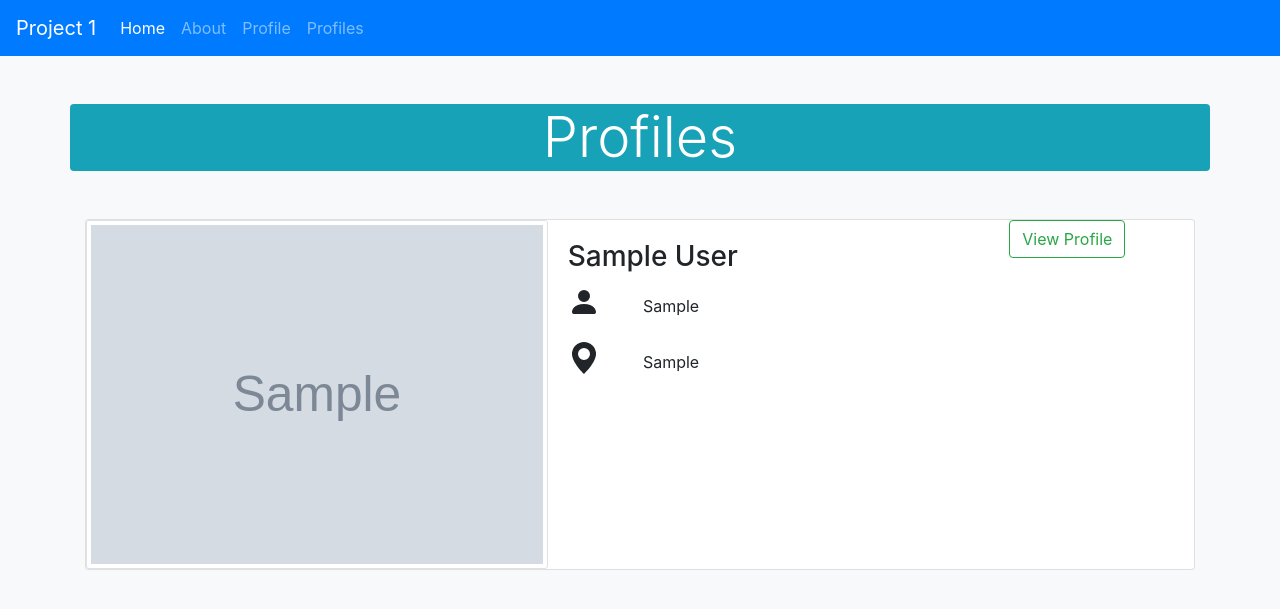
After one commit to gill876/info3180-project1, a Flask app: page /profiles in a window 1280 px wide. The commit adds this page. Shown: the top 609 px of the page. Run offline with Flask 2, Linux system fonts and the light colour scheme; tables that the repository leaves empty hold one stand-in row (values such as "Sample post"); grey boxes marked "Sample" are stand-in pictures; some libraries are stand-ins or nearby versions.

Commit message:
view profiles

```diff
--- a/app/templates/header.html
+++ b/app/templates/header.html
@@ -1,12 +1,12 @@
 <nav class="navbar navbar-expand-lg navbar-dark bg-primary">
-  <a class="navbar-brand" href="#">Navbar</a>
+  <a class="navbar-brand" href="{{ url_for('home') }}">Project 1</a>
   <button class="navbar-toggler" type="button" data-toggle="collapse" data-target="#navbarNav" aria-controls="navbarNav" aria-expanded="false" aria-label="Toggle navigation">
     <span class="navbar-toggler-icon"></span>
   </button>
   <div class="collapse navbar-collapse" id="navbarNav">
     <ul class="navbar-nav">
       <li class="nav-item active">
-        <a class="nav-link" href="#">Home <span class="sr-only">(current)</span></a>
+        <a class="nav-link" href="{{ url_for('home') }}">Home <span class="sr-only">(current)</span></a>
       </li>
       <li class="nav-item">
         <a class="nav-link" href="#">About</a>
@@ -15,7 +15,7 @@
         <a class="nav-link" href="{{ url_for('profile') }}">Profile</a>
       </li>
       <li class="nav-item">
-        <a class="nav-link" href="#">Profiles</a>
+        <a class="nav-link" href="{{ url_for('profiles') }}">Profiles</a>
       </li>
     </ul>
   </div>
--- a/app/templates/home.html
+++ b/app/templates/home.html
@@ -1,6 +1,7 @@
 {% extends "base.html" %}
 
 {% block main %}
+{% include 'flash_messages.html' %}
 <h1>Hello World!</h1>
 <p class="lead">hello world</p>
 {% endblock %}
--- /dev/null
+++ b/app/templates/profiles.html
@@ -0,0 +1,68 @@
+{% extends "base.html" %}
+
+{% block main %}
+    <div class="row justify-content-center">
+        <div class="col mt-5 bg-info rounded">
+            <div class="text-center display-4 font-weight-light text-white">Profiles</div>
+        </div>
+    </div>
+
+    <!--Each card-->
+    {% if persons %}
+        {% for person in persons %}
+            <div class="row">
+                <div class="col mt-5">
+                    <div class="card mb-3">
+                        <div class="row no-gutters">
+
+                            <div class="col-5">
+                                <img src="{{url_for('static', filename='uploads/' + person.filename)}}" class="card-img img-thumbnail w-20 h-20" alt="Profile picture of {{ person.fname }} {{ person.lname }}">
+                            </div>
+
+                            <div class="col-5">
+                                <div class="card-body">
+
+                                    <div class="row">
+                                        <div class="col">
+                                            <h3 class="card-title">{{ person.fname }} {{ person.lname }}</h3>
+                                        </div>
+                                    </div>
+                                    <div class="row">
+                                        <div class="col-2">
+                                            <svg class="bi bi-person-fill" width="2em" height="2em" viewBox="0 0 16 16" fill="currentColor" xmlns="http://www.w3.org/2000/svg">
+                                                <path fill-rule="evenodd" d="M3 14s-1 0-1-1 1-4 6-4 6 3 6 4-1 1-1 1H3zm5-6a3 3 0 100-6 3 3 0 000 6z" clip-rule="evenodd"/>
+                                            </svg>
+                                        </div>
+                                        <div class="col-10">
+                                            <p class="pt-2">{{ person.gender }}</p>
+                                        </div>
+                                    </div>
+                                    <div class="row mt-2">
+                                        <div class="col-2">
+                                            <svg class="bi bi-geo-alt" width="2em" height="2em" viewBox="0 0 16 16" fill="currentColor" xmlns="http://www.w3.org/2000/svg">
+                                                <path fill-rule="evenodd" d="M8 16s6-5.686 6-10A6 6 0 002 6c0 4.314 6 10 6 10zm0-7a3 3 0 100-6 3 3 0 000 6z" clip-rule="evenodd"/>
+                                            </svg>
+                                        </div>
+                                        <div class="col-10">
+                                            <p class="pt-2">{{ person.location }}</p>
+                                        </div>
+                                    </div>
+                                </div>
+                            </div>
+
+                            <div class="col-2">
+                                <div class="row ">
+                                    <div class="col">
+                                        <button type="button" class="btn btn-outline-success">View Profile</button>
+                                    </div>
+                                </div>
+                            </div>
+
+                        </div>
+                    </div>
+                </div>
+            </div>
+        {% endfor %}
+    {% endif %}
+
+{% endblock %}
--- a/app/views.py
+++ b/app/views.py
@@ -49,10 +49,26 @@ def profile():
     flash_errors(profile)
     return render_template('profile.html', form=profile)
 
+@app.route('/profiles')
+def profiles():
+    """Render profiles' page."""
+    persons = ProfileDB.query.all()
+    return render_template('profiles.html', persons=persons)
 
 ###
 # The functions below should be applicable to all Flask apps.
 ###
+
+def get_uploaded_images():
+    rootdir = os.getcwd()
+    #return rootdir
+    images = []
+    for subdir, dirs, files in os.walk(rootdir + '/app/static/uploads'):
+        for file in files:
+            #test.append(os.path.join(subdir, file))
+            if ".gitkeep" not in file:
+                images.append(file)
+    return images
 
 def format_date_joined():
     now = datetime.datetime.now() # today's date
```
Also changed, not shown: app/static/uploads/thumbnail_IMG_20200107_162128-02_1.jpg (added).
